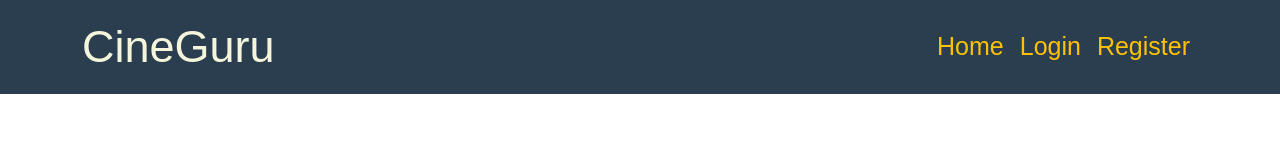
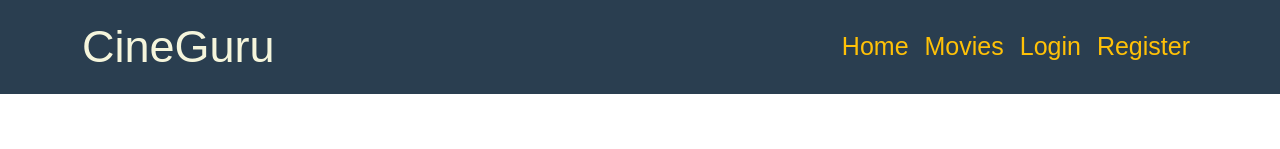
Before and after one commit to Matt-Lanuza/movieAppClient, a React (Create React App) app: page / in a window 1280 px wide. Shown: the top 149 px of the page. Built offline with nearby package versions, Linux system fonts and the light colour scheme; what notyf would draw is missing.

Commit message:
update codes

```diff
--- a/src/components/AppNavbar.js
+++ b/src/components/AppNavbar.js
@@ -16,7 +16,7 @@ export default function AppNavbar() {
           <Nav className="ms-auto">
             <Nav.Link href="/" className="navbar-collapse">Home</Nav.Link>
 
-            {user && user.id !== null && !user.isAdmin && (
+            {!user.isAdmin && (
               <Nav.Link href="/movies" className="navbar-collapse">Movies</Nav.Link>
             )}
 
```
